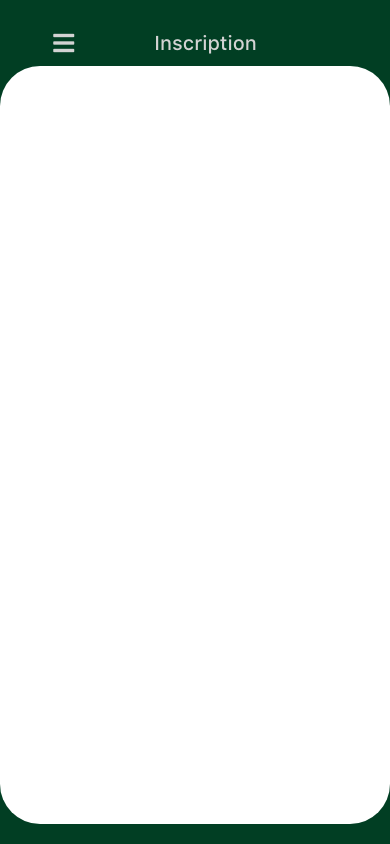
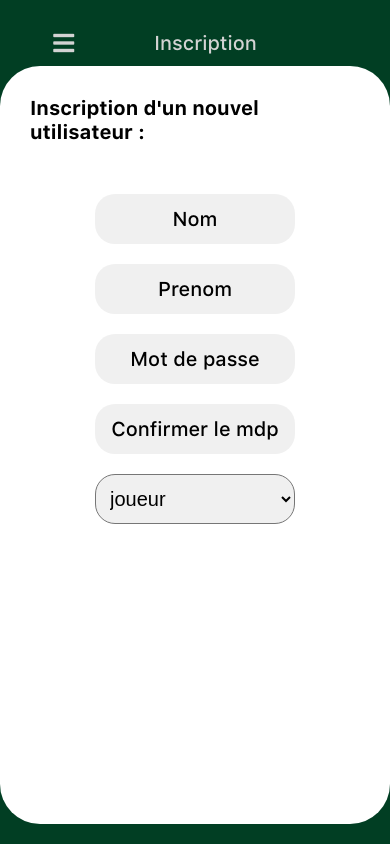
Before and after one commit to Massi-px/Smart-Cage, a React Native app: screen /Inscription in a window 390 px wide. Built offline with nearby package versions, Linux system fonts and the light colour scheme.

Commit message:
Update EntraineurInscriptionScreen.js
Création de la page inscription

```diff
--- a/screen/EntraineurInscriptionScreen.js
+++ b/screen/EntraineurInscriptionScreen.js
@@ -1,15 +1,17 @@
 import React, { Component, PropTypes } from 'react';
 import { StyleSheet, Text, View, SafeAreaView, TouchableOpacity, Image, TextInput} from 'react-native';
+import { Picker } from '@react-native-picker/picker';
 import { FontAwesome5 } from '@expo/vector-icons';
-
-
-const openMenu = () => {
-  props.navigation.openDrawer();
-}
-
 export default class InscriptionScreen extends Component {
   constructor(props) {
     super(props);
+    this.state = {
+      categorie : '',
+    };
+  }
+
+  openMenu = () => {
+    this.props.navigation.openDrawer();
   }
 
    /* Rendu de l'écran */
@@ -19,7 +21,7 @@ export default class InscriptionScreen extends Component {
 
         <View style = {styles.Header}>
             <View style={styles.BlockHamburgerMenu}>
-              <TouchableOpacity onPress={openMenu}>
+              <TouchableOpacity onPress={this.openMenu}>
                 <FontAwesome5 name="bars" size={24} color='lightgrey' />
 
               </TouchableOpacity>
@@ -29,9 +31,50 @@ export default class InscriptionScreen extends Component {
             </View>
         </View>
         <View style={styles.pageContenu}>
-          <View>
+          <View style={styles.blockTextPage}>
+            <Text style ={styles.textPage}>Inscription d'un nouvel utilisateur :</Text>
+          </View>
+          <View style={styles.usernameBlock}>
+          <TextInput style={styles.InscriptionText}
+        placeholder="Nom"
+        autoCapitalize='none'
+        onChangeText={username => this.setState({username})}/>
+          </View>
 
-          </View>
+          <View style={styles.textBlock}>
+        <TextInput style={styles.InscriptionText}
+        placeholder="Prenom"
+        autoCapitalize='none'
+        onChangeText={userPassword => this.setState({userPassword})}
+        />
+      </View>
+
+      <View style={styles.textBlock}>
+        <TextInput style={styles.InscriptionText}
+        placeholder="Mot de passe"
+        secureTextEntry={true}
+        autoCapitalize='none'
+        onChangeText={userPassword => this.setState({userPassword})}
+        />
+      </View>
+
+      <View style={styles.textBlock}>
+        <TextInput style={styles.InscriptionText}
+        placeholder="Confirmer le mdp"
+        secureTextEntry={true}
+        autoCapitalize='none'
+        onChangeText={userPassword => this.setState({userPassword})}
+        />
+      </View>
+
+      <View style={styles.textBlock}>
+        <Picker style={styles.blockCategorie} selectedValue={this.state.categorie} onValueChange={categorie=>this.setState({categorie})}>
+        <Picker.Item label='joueur' value='joueur' style={styles.textCategorie} />
+        <Picker.Item label='entraineur' value='entraineur' style={styles.textCategorie} />
+        </Picker>
+      </View>
+
+
         </View>
       </SafeAreaView>
       );
@@ -76,5 +119,54 @@ export default class InscriptionScreen extends Component {
         borderRadius:40,
       },
 
+      blockTextPage: {
+          padding:30,
+      },
+
+      textPage: {
+        fontFamily: 'SFBold',
+        fontSize: 20,
+      },
+
+      usernameBlock: {
+        marginTop:20,
+        alignItems:'center',
+        justifyContent:'center'
+      },
+
+      InscriptionText: {
+        padding:10,
+        justifyContent:'center',
+        width:200,
+        height:50,
+        fontSize:20,
+        borderRadius:20,
+        backgroundColor:"#F0F0F0F0",
+        fontFamily: 'SFMedium',
+        textAlign:'center'
+      },
+
+      textBlock: {
+        marginTop:20,
+        alignItems:'center',
+      },
+
+      blockCategorie: {
+        padding:10,
+        justifyContent:'center',
+        width:200,
+        height:50,
+        fontSize:20,
+        borderRadius:20,
+        backgroundColor:"#F0F0F0F0",
+      },
+
+      textCategorie:{
+        fontFamily: 'SFMedium',
+        textAlign:'center',
+        fontSize:18,
+      },
+
+
 
     });
```
